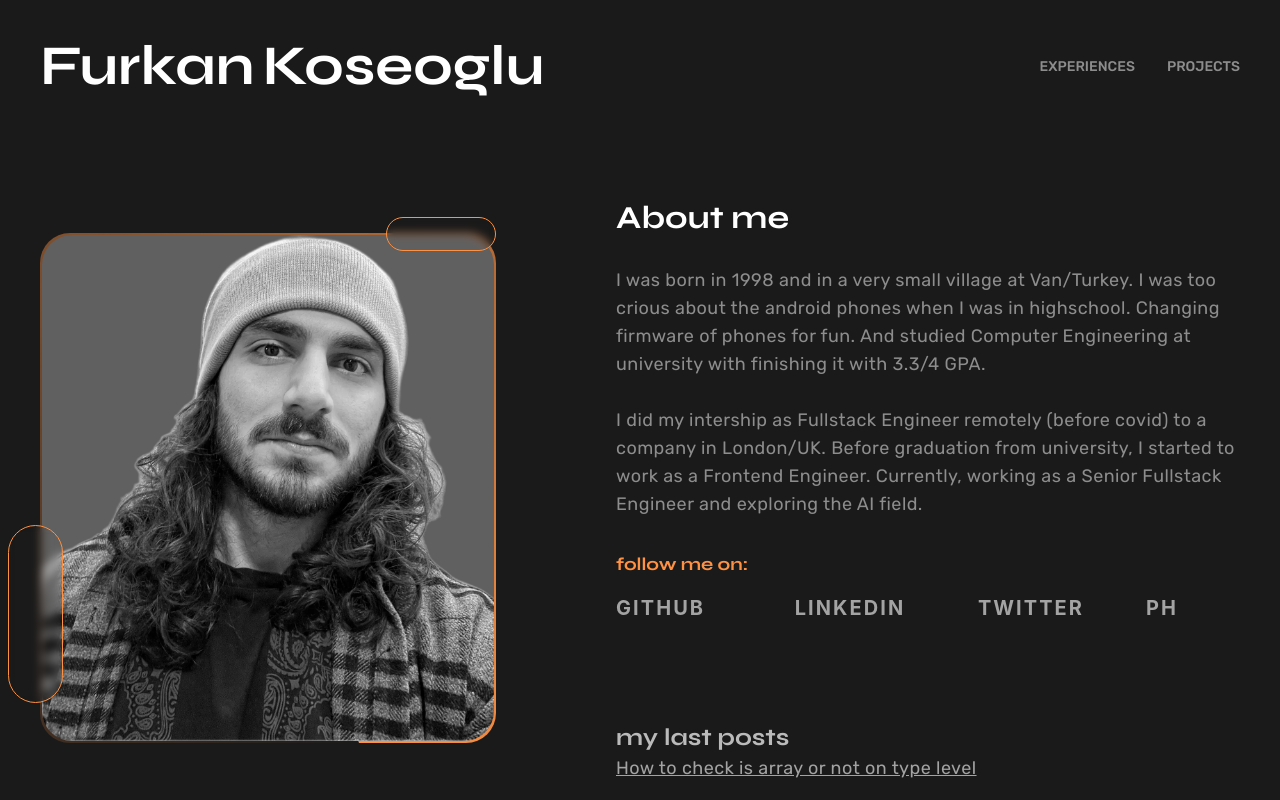
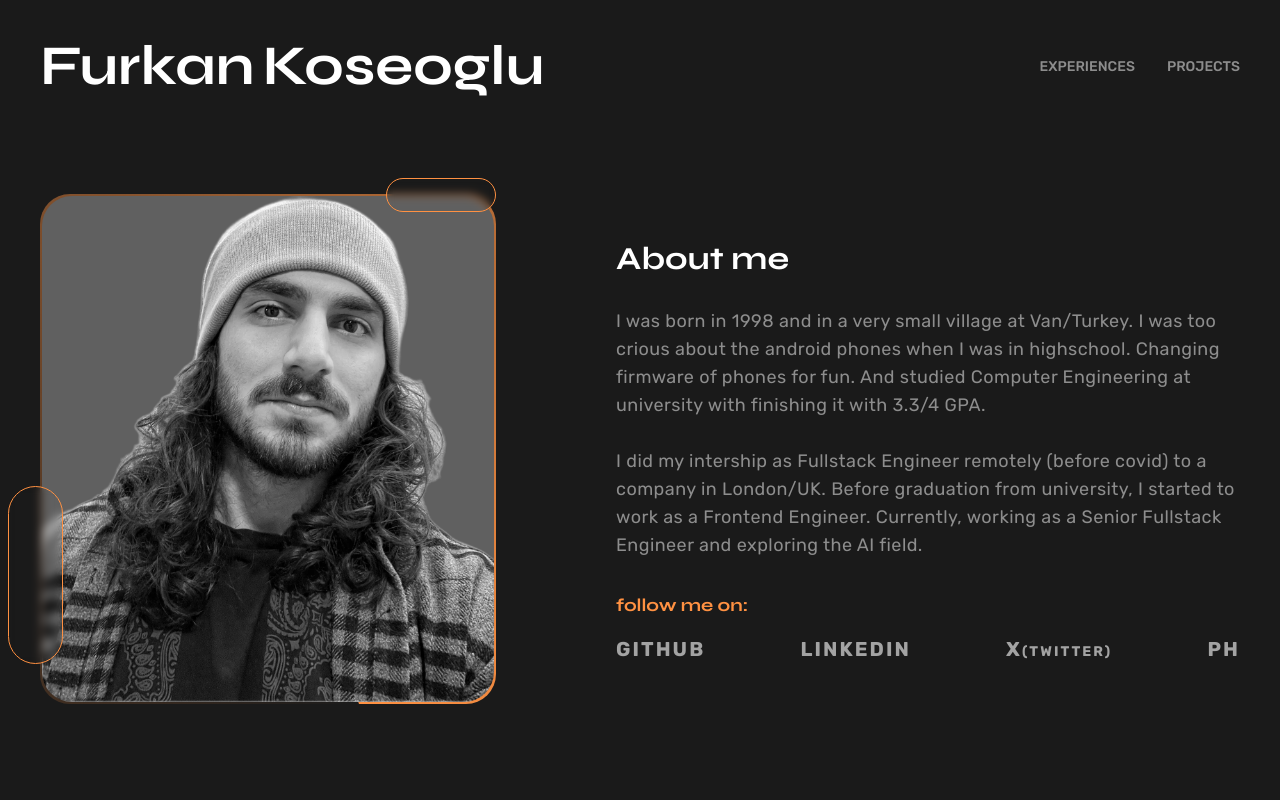
Before and after one commit to furkanksl/my-website, a Next.js app: page / in a window 1280 px wide. Shown: the top 800 px of the page. Built offline with nearby package versions, Linux system fonts and the light colour scheme.

Commit message:
Update about me section

```diff
--- a/src/components/home/AboutMe.tsx
+++ b/src/components/home/AboutMe.tsx
@@ -48,58 +48,58 @@ function AboutMe() {
                     Senior Fullstack Engineer and exploring the AI field.
                 </div>
                 <div className="text-secondary text-lg font-bold font-syne pt-8">follow me on:</div>
-                <div className="flex w-full justify-between pt-4">
-                    <div className="flex-1 flex justify-start">
+                <div className="flex w-full justify-between pt-4 gap-x-1">
+                    <div className=" flex justify-start">
                         <a
                             href="https://github.com/furkanksl"
                             target="_blank"
                             referrerPolicy="no-referrer"
-                            className="w-min text-neutral-400 text-base md:text-xl font-bold font-['Inter'] uppercase tracking-[2.06px] cursor-pointer hover:scale-110 hover:text-white"
+                            className="w-min text-neutral-400 text-base md:text-xl font-bold font-rubik uppercase tracking-[2.06px] cursor-pointer hover:scale-110 hover:text-white"
                         >
                             Github
                         </a>
                     </div>
-                    <div className="flex-1 flex justify-center">
+                    <div className="flex justify-center">
                         <a
                             href="https://www.linkedin.com/in/furkanksl/"
                             target="_blank"
                             referrerPolicy="no-referrer"
-                            className="w-min text-neutral-400 text-base md:text-xl font-bold font-['Inter'] uppercase tracking-[2.06px] cursor-pointer hover:scale-110 hover:text-white"
+                            className="w-min text-neutral-400 text-base md:text-xl font-bold font-rubik uppercase tracking-[2.06px] cursor-pointer hover:scale-110 hover:text-white"
                         >
                             Linkedin
                         </a>
                     </div>
 
-                    <div className="flex-1 flex justify-end">
+                    <div className="flex justify-center items-center">
                         <a
                             href="https://twitter.com/frknksglu"
                             target="_blank"
                             referrerPolicy="no-referrer"
-                            className="w-min text-neutral-400 text-base md:text-xl font-bold font-['Inter'] uppercase tracking-[2.06px] cursor-pointer hover:scale-110 hover:text-white"
+                            className="w-min whitespace-nowrap text-neutral-400 text-base md:text-xl font-bold font-rubik uppercase tracking-[2.06px] cursor-pointer hover:scale-110 hover:text-white"
                         >
-                            Twitter
+                            X<span className="text-sm">(twitter)</span>
                         </a>
                     </div>
 
-                    <div className="flex-1 flex justify-center">
+                    <div className="flex justify-center">
                         <a
                             href="https://www.producthunt.com/@furkanksl"
                             target="_blank"
                             referrerPolicy="no-referrer"
                             title="Product Hunt"
-                            className="w-min text-neutral-400 text-base md:text-xl font-bold font-['Inter'] uppercase tracking-[2.06px] cursor-pointer hover:scale-110 hover:text-white"
+                            className="w-min text-neutral-400 text-base md:text-xl font-bold font-rubik uppercase tracking-[2.06px] cursor-pointer hover:scale-110 hover:text-white"
                         >
                             PH
                         </a>
                     </div>
                 </div>
 
-                <div className="text-white text-opacity-70 text-2xl font-bold font-syne mt-10 md:mt-[100px]">
+                {/* <div className="text-white text-opacity-70 text-2xl font-bold font-syne mt-10 md:mt-[100px]">
                     my last posts
                 </div>
                 <div className="cursor-pointer text-neutral-400 text-lg font-normal font-rubik underline tracking-wide">
                     How to check is array or not on type level
-                </div>
+                </div> */}
             </div>
         </div>
     );
```
